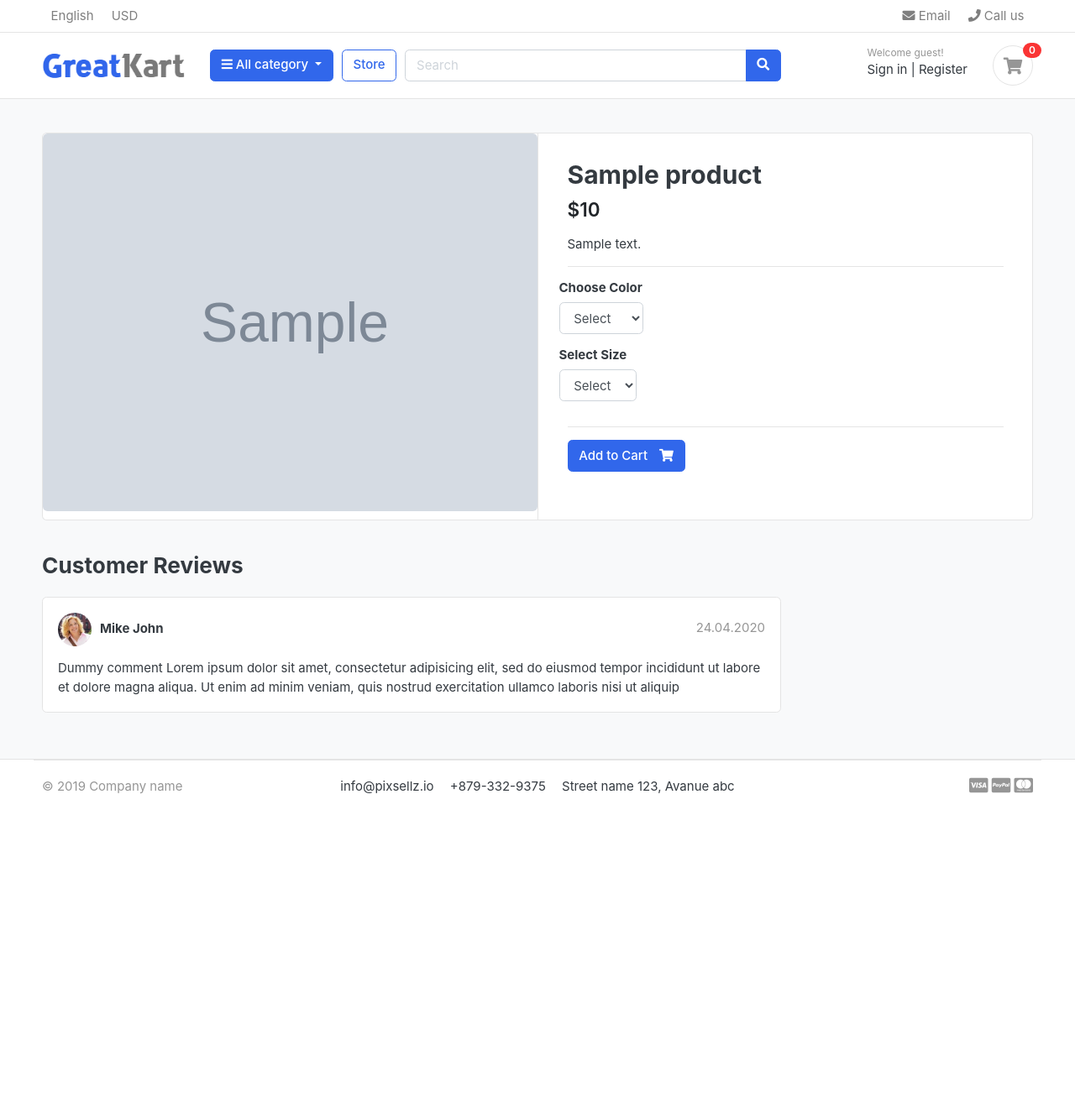
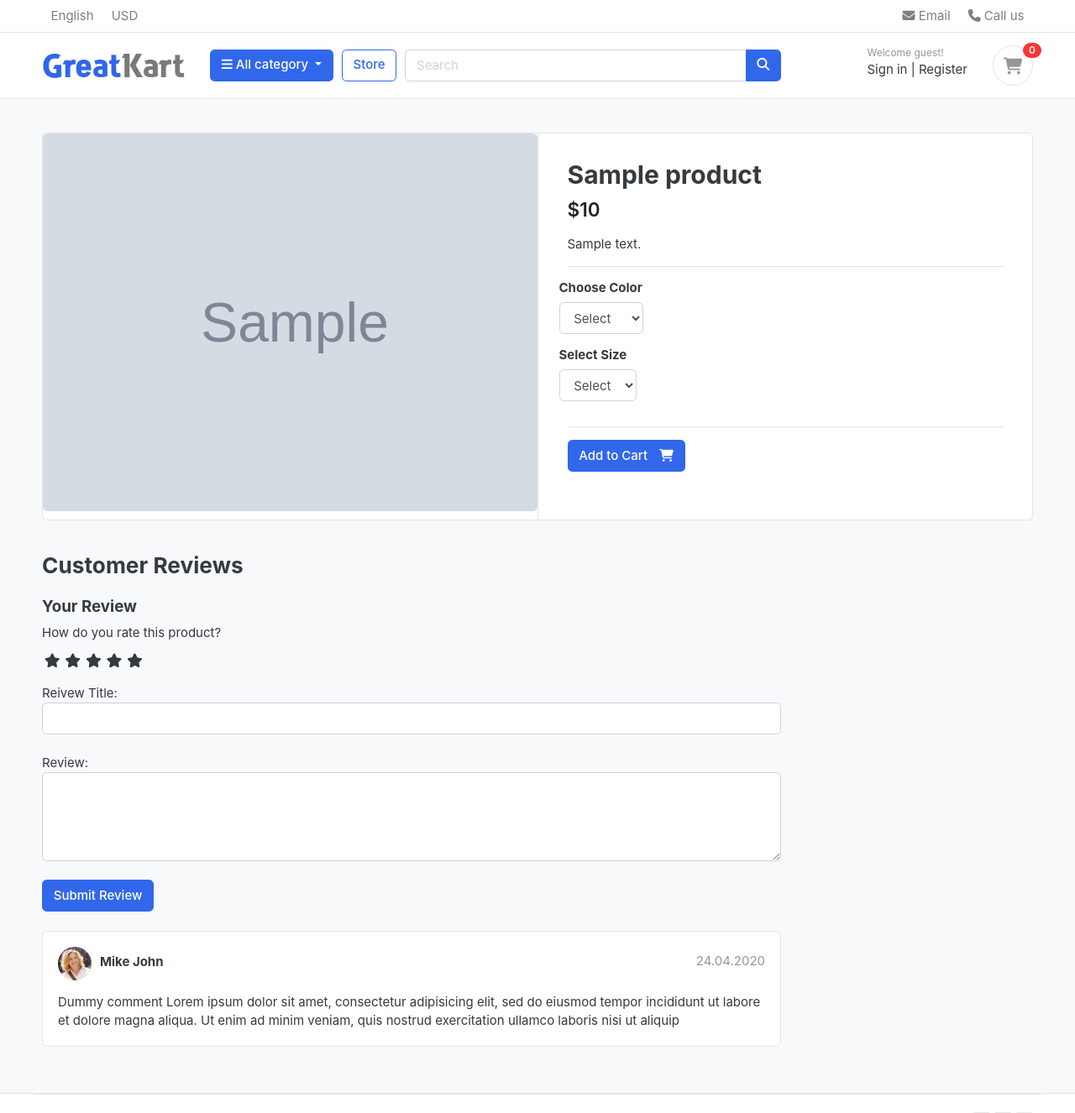
Before and after one commit to Mousow2023/my-Online-Shop, a Django app: a page that uses templates/layout.html in a window 1280 px wide. Shown: the top 1326 px of the page at 84% size. Before the commit the page ends 946 px from the top, so only its background shows below. Run offline with Django 5.2, Linux system fonts and the light colour scheme; tables that the repository leaves empty hold one stand-in row (values such as "Sample post"); grey boxes marked "Sample" are stand-in pictures; some libraries are stand-ins or nearby versions; some web fonts are replaced.

Commit message:
Make rating stars and apply css

```diff
--- /dev/null
+++ b/moushop/static/css/custom.css
@@ -0,0 +1,45 @@
+/* hide radio buttons */
+.rate>input {
+    display: none;
+}
+
+.rate {
+    display: inline-block;
+    border: 0;
+}
+
+.rate>label {
+    float: right;
+}
+
+/* show start */
+.rate>label:before {
+    display: inline-block;
+    font-size: 1.1rem;
+    content: "\f005";
+    font-family: FontAwesome;
+    margin: 0;
+    padding: 0.3rem 0.2rem;
+    cursor: pointer;
+}
+
+/* Style half stars */
+.rate .half:before {
+    content: "\f089";
+    position: absolute;
+    padding-right: 0;
+}
+
+/* click and hover */
+input:checked~label,
+label:hover~label {
+    color: #ffb503;
+}
+
+/* highlight hover */
+input:checked+label:hover,
+input:checked~label:hover,
+input:checked~label:hover~label,
+label:hover~input:checked~label {
+    color: #cc9000;
+}
--- a/templates/layout.html
+++ b/templates/layout.html
@@ -26,6 +26,8 @@
 <link href="{% static 'css/ui.css' %}" rel="stylesheet" type="text/css"/>
 <link href="{% static 'css/responsive.css' %}" rel="stylesheet" media="only screen and (max-width: 1200px)" />
 
+<link href="{% static 'css/custom.css' %}" rel="stylesheet" type="text/css"/>
+<link rel="stylesheet" href="https://cdnjs.cloudflare.com/ajax/libs/font-awesome/6.5.2/css/all.min.css">
 <!-- custom javascript -->
 <script src="{% static 'js/script.js' %}" type="text/javascript"></script>
 
--- a/templates/store/product_detail.html
+++ b/templates/store/product_detail.html
@@ -66,6 +66,39 @@
                 <header class="section-heading">
                     <h3>Customer Reviews </h3>
                 </header>
+
+                <form action="">
+                    {% csrf_token %}
+                    <h5>Your Review</h5>
+                    <div>
+                        <!-- rating stars -->
+                        <label>How do you rate this product?</label>
+                        <br>
+                        <div class="rate">
+                            <input type="radio" name="rating" id="rating10" value="5" required><label for="rating10" title="5"></label>
+                            <input type="radio" name="rating" id="rating9" value="4.5" required><label for="rating9" title="4.5" class="half"></label>
+                            <input type="radio" name="rating" id="rating8" value="4" required><label for="rating8" title="4"></label>
+                            <input type="radio" name="rating" id="rating7" value="3.5" required><label for="rating7" title="3.5" class="half"></label>
+                            <input type="radio" name="rating" id="rating6" value="3" required><label for="rating6" title="3"></label>
+                            <input type="radio" name="rating" id="rating5" value="2.5" required><label for="rating5" title="2.5" class="half"></label>
+                            <input type="radio" name="rating" id="rating4" value="2" required><label for="rating4" title="2"></label>
+                            <input type="radio" name="rating" id="rating3" value="1.5" required><label for="rating3" title="1.5" class="half"></label>
+                            <input type="radio" name="rating" id="rating2" value="1" required><label for="rating2" title="1"></label>
+                            <input type="radio" name="rating" id="rating1" value="0.5" required><label for="rating1" title="0.5" class="half"></label>
+                        </div>
+                        <br>
+                        Reivew Title:
+                        <input type="text" class="form-control" name="subject">
+                        <br>
+                        Review:
+                        <textarea class="form-control" name="review" rows="4"></textarea>
+                        <br>
+                        <input type="submit" class="btn btn-primary" value="Submit Review">
+
+                    </div>
+                </form>
+                <br>
+
                 <article class="box mb-3">
                     <div class="icontext w-100">
                         <img src="{% static './images/avatars/avatar1.jpg' %}" class="img-xs icon rounded-circle">
```
Also changed, not shown: store/forms.py (added, +7 -0 lines).
